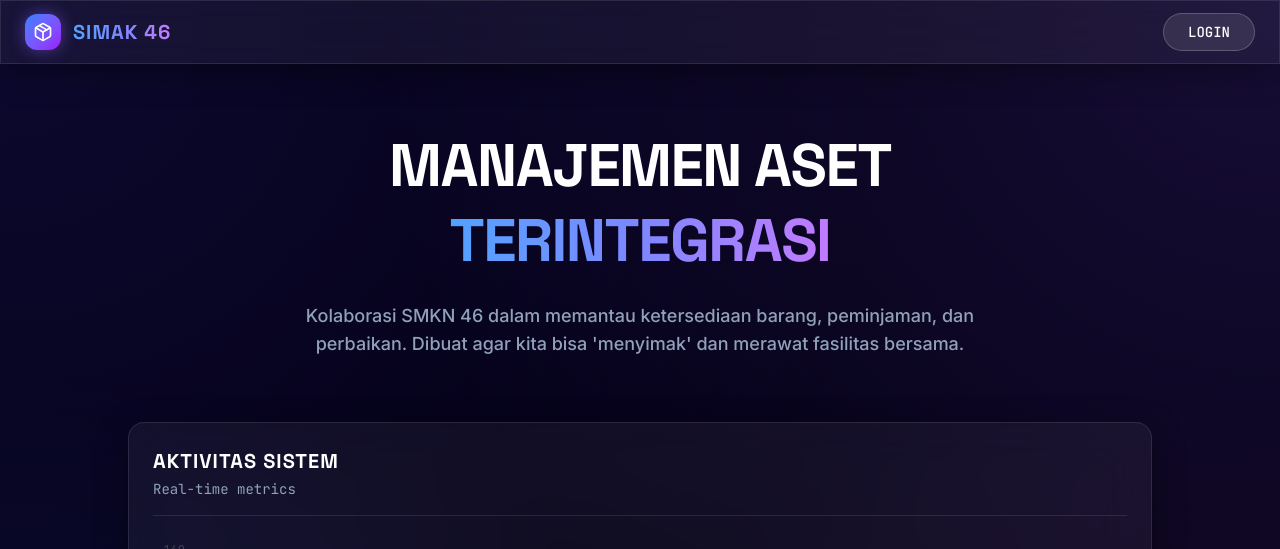
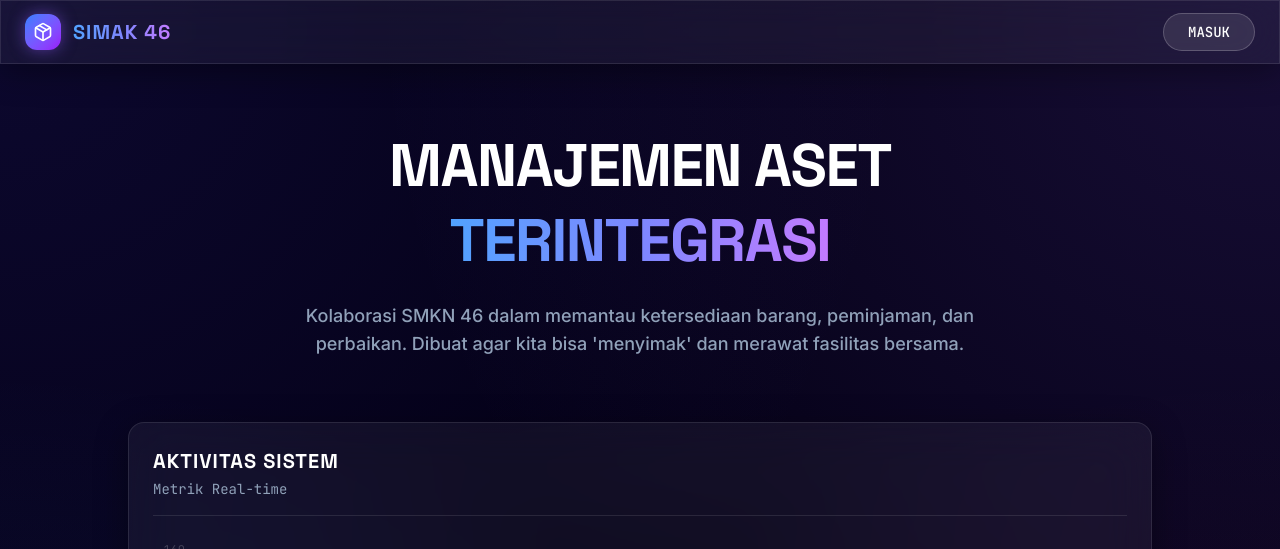
Before and after one commit to rasyadacad526/simak46, a React (Vite) app: page / in a window 1280 px wide. Shown: the top 549 px of the page. Built offline with nearby package versions, Linux system fonts and the light colour scheme.

Commit message:
Add files via upload

```diff
--- a/src/components/Inventory.tsx
+++ b/src/components/Inventory.tsx
@@ -347,8 +347,8 @@ export default function Inventory({ items, setItems }: InventoryProps) {
             newItems.push({
               id: Math.random().toString(36).substr(2, 9),
               sku: values[0] || generateSKU(values[2] || ''),
-              name: values[1] || 'Unknown Item',
-              category: values[2] || 'Uncategorized',
+              name: values[1] || 'Barang Tidak Diketahui',
+              category: values[2] || 'Tanpa Kategori',
               stock,
               status: stock === 0 ? 'Habis' : (stock <= 5 ? 'Stok Menipis' : 'Tersedia'),
               location: values[5] || 'Gudang',
--- a/src/components/Landing.tsx
+++ b/src/components/Landing.tsx
@@ -50,7 +50,7 @@ export default function Landing({ onLoginClick, items, repairs, borrows }: Landi
           onClick={onLoginClick}
           className="bg-white/10 hover:bg-white/20 text-white px-6 py-2 rounded-full font-mono font-medium text-sm transition-all border border-white/20 hover:border-white/40 hover:shadow-[0_0_15px_rgba(255,255,255,0.2)]"
         >
-          LOGIN
+          MASUK
         </button>
       </header>
 
@@ -70,7 +70,7 @@ export default function Landing({ onLoginClick, items, repairs, borrows }: Landi
           <div className="mb-6 flex justify-between items-end border-b border-white/10 pb-4">
              <div>
                <h3 className="text-xl font-display font-bold text-white uppercase tracking-wider">Aktivitas Sistem</h3>
-               <p className="text-sm font-mono text-slate-400 mt-1">Real-time metrics</p>
+               <p className="text-sm font-mono text-slate-400 mt-1">Metrik Real-time</p>
              </div>
           </div>
           <div className="h-[300px] w-full">
--- a/src/components/Login.tsx
+++ b/src/components/Login.tsx
@@ -45,7 +45,7 @@ export default function Login({ onLogin, onBack, users }: LoginProps) {
             className="text-slate-400 hover:text-white flex items-center gap-2 text-sm font-mono mb-8 transition-colors"
           >
             <ArrowLeft size={16} />
-            BACK
+            KEMBALI
           </button>
 
           <div className="flex flex-col items-center mb-10 relative">
@@ -54,7 +54,7 @@ export default function Login({ onLogin, onBack, users }: LoginProps) {
                <Package size={32} className="text-white" />
             </div>
             <h2 className="text-3xl font-display font-bold text-white uppercase tracking-wider text-gradient">SIMAK 46</h2>
-            <p className="text-xs font-mono font-medium mt-2 text-slate-400 uppercase tracking-[0.2em]">Secure Access</p>
+            <p className="text-xs font-mono font-medium mt-2 text-slate-400 uppercase tracking-[0.2em]">Akses Aman</p>
           </div>
 
           <form onSubmit={handleLogin} className="space-y-6">
@@ -71,7 +71,7 @@ export default function Login({ onLogin, onBack, users }: LoginProps) {
             </div>
 
             <div>
-              <label className="block text-xs font-mono font-medium text-slate-400 mb-2 uppercase tracking-wider">Passcode</label>
+              <label className="block text-xs font-mono font-medium text-slate-400 mb-2 uppercase tracking-wider">Kata Sandi</label>
               <div className="relative">
                 <input
                   type={showPassword ? "text" : "password"}
@@ -95,7 +95,7 @@ export default function Login({ onLogin, onBack, users }: LoginProps) {
               type="submit"
               className="w-full bg-gradient-to-r from-blue-600 to-purple-600 hover:from-blue-500 hover:to-purple-500 text-white py-4 rounded-xl font-display font-bold text-lg mt-8 transition-all shadow-[0_0_20px_rgba(139,92,246,0.4)] hover:shadow-[0_0_30px_rgba(139,92,246,0.6)] uppercase tracking-wider border border-white/10"
             >
-              Authenticate
+              MASUK
             </button>
           </form>
         </div>
```
